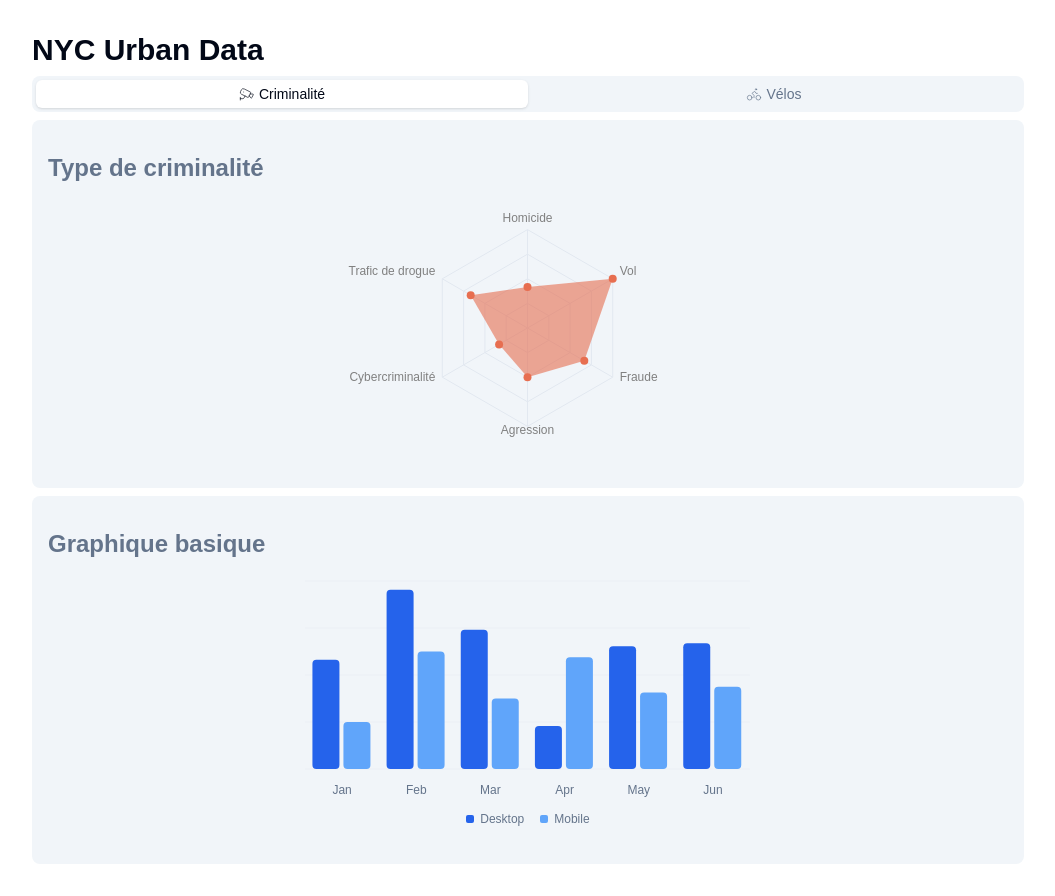
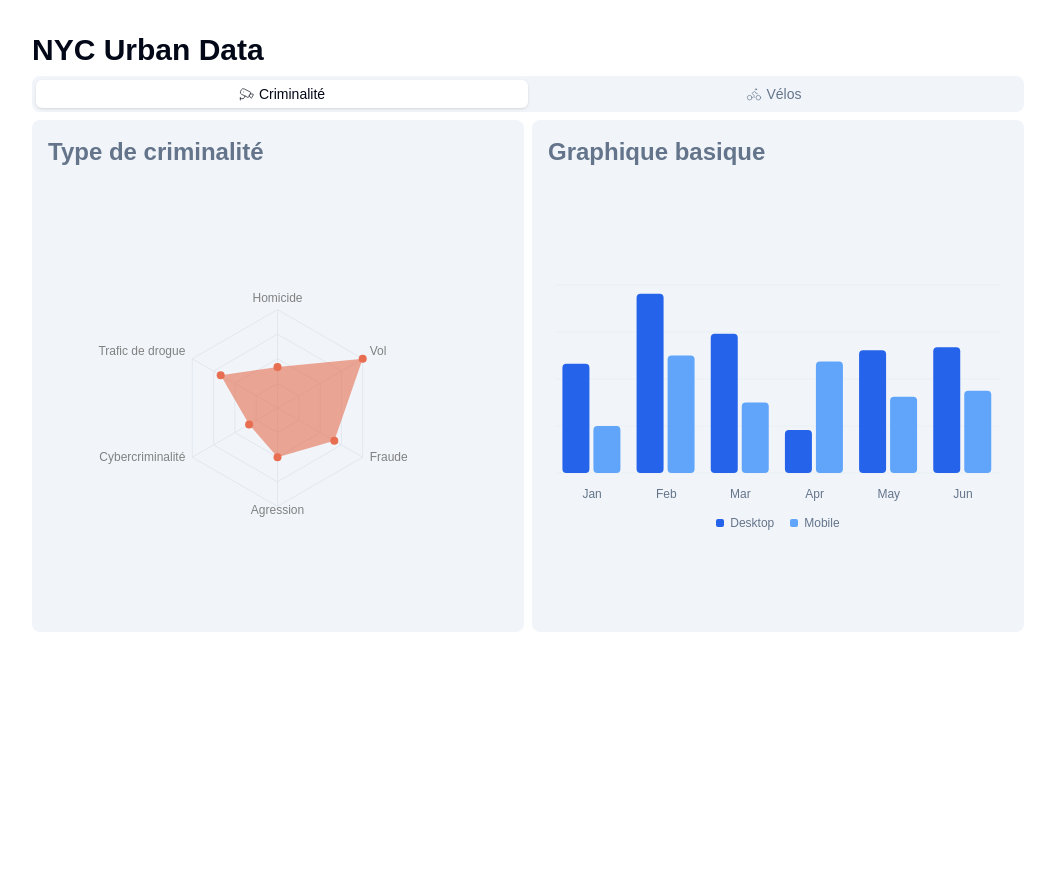
Before and after one commit to MisterAzix/hetic-urban-data-analytics, a Next.js app: page / in a window 1280 px wide. Shown: the whole page, without its empty margins (112-1167 px from the left). After the commit the page ends 800 px from the top, so only its background shows below. Built offline with nearby package versions, Linux system fonts and the light colour scheme; some icons are missing.

Commit message:
feat: new style and layout for charts

```diff
--- a/src/app/globals.css
+++ b/src/app/globals.css
@@ -9,6 +9,16 @@ body {
 @layer utilities {
   .text-balance {
     text-wrap: balance;
+  }
+}
+
+@layer components {
+  .card {
+    @apply flex h-[512px] w-full flex-col overflow-hidden rounded-lg bg-muted text-muted-foreground;
+  }
+
+  .chart {
+    @apply flex grow items-center justify-center;
   }
 }
 
--- a/src/app/page.tsx
+++ b/src/app/page.tsx
@@ -19,14 +19,12 @@ export default function Home() {
               Vélos
             </TabsTrigger>
           </TabsList>
-          <div className="text-muted-foreground">
           <TabsContent value="crime">
             <CrimeTab />
           </TabsContent>
           <TabsContent value="bike">
             <BikeTab />
           </TabsContent>
-          </div>
         </Tabs>
       </div>
     </main>
--- a/src/components/charts/BasicChart.tsx
+++ b/src/components/charts/BasicChart.tsx
@@ -30,7 +30,7 @@ const chartConfig = {
 
 export default function BasicChart() {
   return (
-    <ChartContainer config={chartConfig} className="mx-auto max-h-64">
+    <ChartContainer config={chartConfig} className="h-64">
       <BarChart accessibilityLayer data={chartData}>
         <CartesianGrid vertical={false} />
         <XAxis
--- a/src/components/charts/CrimeTypeChart.tsx
+++ b/src/components/charts/CrimeTypeChart.tsx
@@ -24,7 +24,7 @@ const chartConfig = {
 
 export default function CrimeTypeChart() {
   return (
-    <ChartContainer config={chartConfig} className="mx-auto max-h-64">
+    <ChartContainer config={chartConfig} className="h-64">
       <RadarChart data={chartData}>
         <ChartTooltip
           content={<ChartTooltipContent />}
--- a/src/components/tabs/BikeTab.tsx
+++ b/src/components/tabs/BikeTab.tsx
@@ -41,5 +41,5 @@ export default function BikeTab() {
     ).addTo(mapRef.current);
   }, []);
 
-  return <div id="map" className="h-[512px] w-full rounded-lg"></div>;
+  return <div id="map" className="card"></div>;
 }
--- a/src/components/tabs/CrimeTab.tsx
+++ b/src/components/tabs/CrimeTab.tsx
@@ -5,15 +5,19 @@ import CrimeTypeChart from '../charts/CrimeTypeChart';
 
 export default function CrimeTab() {
   return (
-    <>
-      <div className="mb-2 rounded-lg bg-muted px-4 py-8">
-        <h2 className="mb-4 text-2xl font-semibold">Type de criminalité</h2>
-        <CrimeTypeChart />
+    <div className="flex gap-2">
+      <div className="card">
+        <h2 className="p-4 text-2xl font-semibold">Type de criminalité</h2>
+        <div className="chart">
+          <CrimeTypeChart />
+        </div>
       </div>
-      <div className="rounded-lg bg-muted px-4 py-8">
-        <h2 className="mb-4 text-2xl font-semibold">Graphique basique</h2>
-        <BasicChart />
+      <div className="card">
+        <h2 className="p-4 text-2xl font-semibold">Graphique basique</h2>
+        <div className="chart">
+          <BasicChart />
+        </div>
       </div>
-    </>
+    </div>
   );
 }
```
Lines whose indentation alone changed are shown as unchanged.
